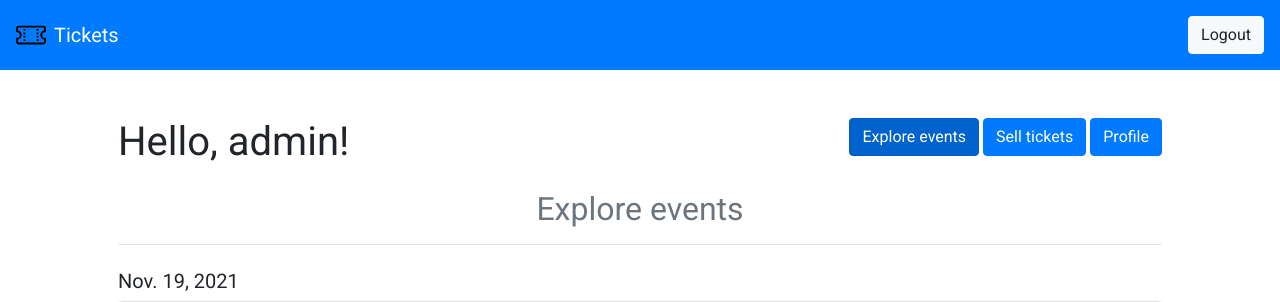
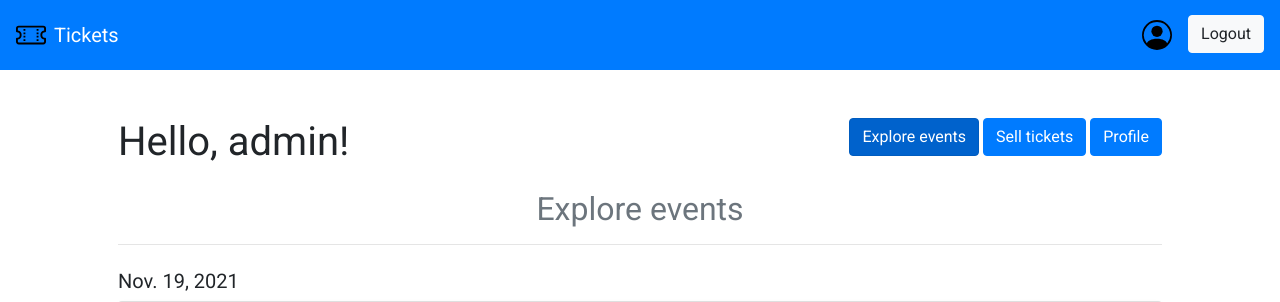
Before and after one commit to PennSpark/fa21-blue-penn-tix, a Django app: page / in a window 1280 px wide. Shown: the top 302 px of the page. Run offline with Django 3.2, Linux system fonts and the light colour scheme; a user stored in the database is signed in; data comes from the database, SQL or seed files in the repository; both versions use the stored data as it was after the commit; some libraries are stand-ins or nearby versions.

Commit message:
Add profile icon to main page navbar

```diff
--- a/main/templates/main.html
+++ b/main/templates/main.html
@@ -6,7 +6,12 @@
 {% block styles %} {% endblock %}
 
 {% block navbar %}
-<ul class="nav navbar-nav ml-auto"><a href="/logout"><button class="btn btn-light">Logout</button></a></ul>
+<ul class="nav navbar-nav ml-auto">
+  <a class="navbar-brand" href="/profile">
+    <img src="{% static 'css/person-circle.svg' %}" width="30" height="30" class="d-inline-block align-top" alt="">
+  </a>
+  <a href="/logout"><button class="btn btn-light">Logout</button></a>
+</ul>
 {% endblock %}
 
 {% block body %}
```
Also changed, not shown: db.sqlite3, main/static/css/person-circle.svg (added).
